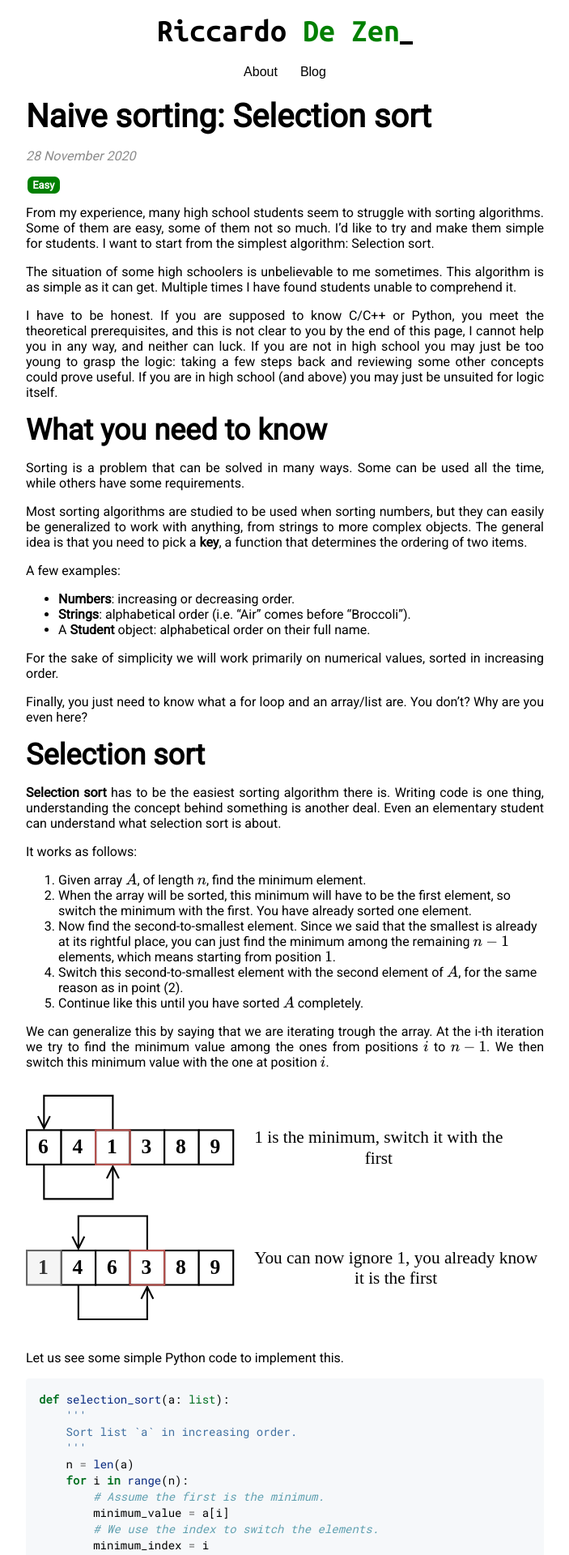
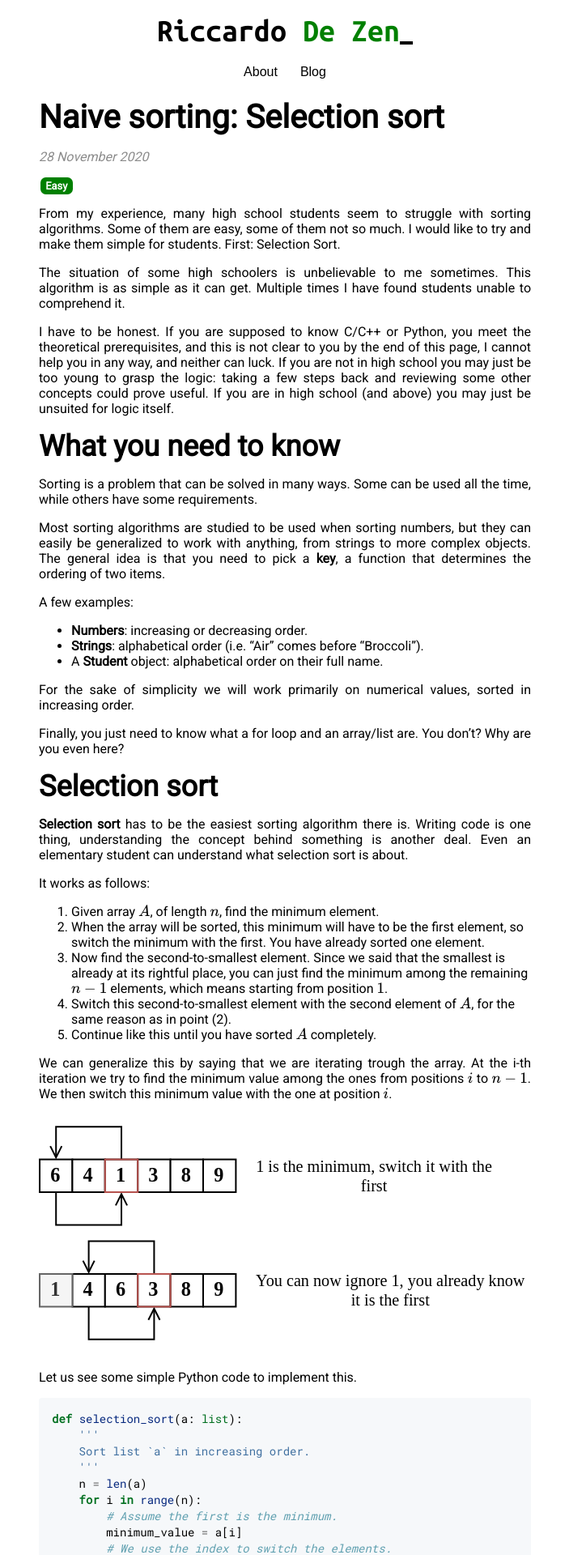
Before and after one commit to ricdezen/ricdezen.github.io, a Jekyll site: the page built from _posts/2020-11-28-naive-sorting.md, in a window 1280 px wide. Shown: the top 1920 px of the page at 81% size, without its empty margins (288-991 px from the left). Built offline with Jekyll 4.4.1, drawn with Linux system fonts in a browser that asks for light colours; our own code applies the rules of GitHub Pages for plain Markdown files; formulas are drawn with MathJax 3.

Commit message:
Added padding to post main page

```diff
--- a/_layouts/post.html
+++ b/_layouts/post.html
@@ -1,6 +1,7 @@
 ---
 layout: default
 ---
+<div class="post-container">
     <h1 class="post-title">{{ page.title }}</h1>
     <div class="post-date">{{ page.date | date_to_long_string }}</div>
     {% for c in page.categories %}
@@ -15,3 +16,4 @@ layout: default
         </span>
     {% endfor %}
     {{ content }}
+</div>
--- a/_posts/2020-11-28-naive-sorting.md
+++ b/_posts/2020-11-28-naive-sorting.md
@@ -2,7 +2,8 @@
 title: "Naive sorting: Selection sort"
 categories: easy
 ---
-From my experience, many high school students seem to struggle with sorting algorithms. Some of them are easy, some of them not so much. I'd like to try and make them simple for students. I want to start from the simplest algorithm: Selection sort.
+From my experience, many high school students seem to struggle with sorting algorithms. Some of them are easy, some of them not so much.
+I would like to try and make them simple for students. First: Selection Sort.
 
 <!-- more -->
 
--- a/css/blog.css
+++ b/css/blog.css
@@ -5,10 +5,7 @@
     background-color: transparent;
     border-radius: 16px;
     margin-bottom: 16px;
-    padding-left: 16px;
-    padding-right: 16px;
-    padding-top: 1px;
-    padding-bottom: 16px;
+    padding: 1px 16px 16px 16px;
     color: var(--text-color);
 }
 
```
Also changed, not shown: index.md (+2 -0 lines). Lines whose indentation alone changed are shown as unchanged.
